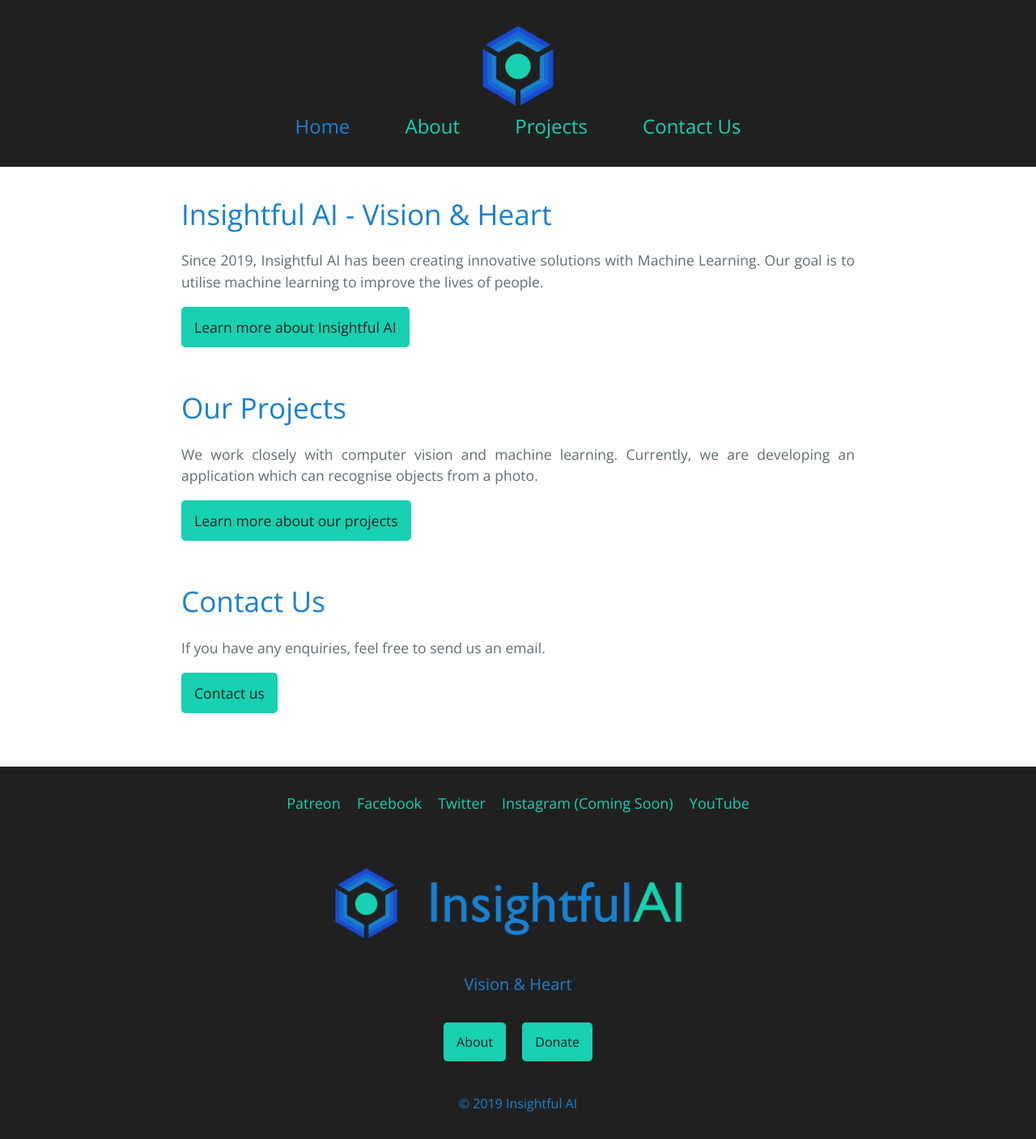
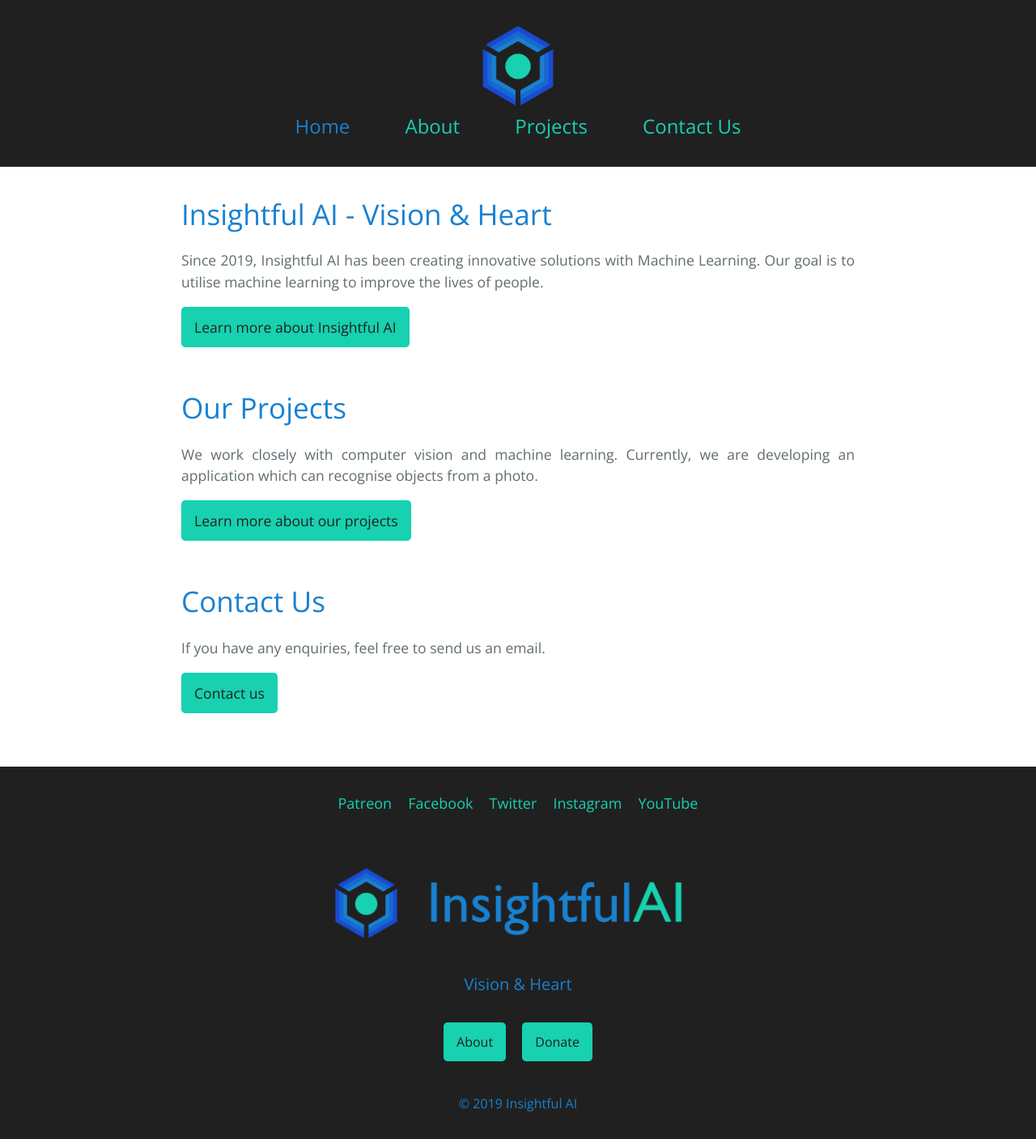
Before and after one commit to InsightfulAI/insightfulai.github.io, a Jekyll site: the page built from index.md, in a window 1280 px wide. Shown: the whole page at 81% size. Built offline with Jekyll 4.4.1, drawn with Linux system fonts in a browser that asks for light colours.

Commit message:
Update IG

```diff
--- a/_data/social.yml
+++ b/_data/social.yml
@@ -7,8 +7,8 @@
 - name: Twitter
   link: https://twitter.com/insightfulai
 
-- name: Instagram (Coming Soon)
-  link: /contacts.html
+- name: Instagram
+  link: https://www.instagram.com/insightful_ai/
 
 - name: YouTube
   link: https://www.youtube.com/channel/UC4H_BtemDYNyONJ2e_-ulDg
```
